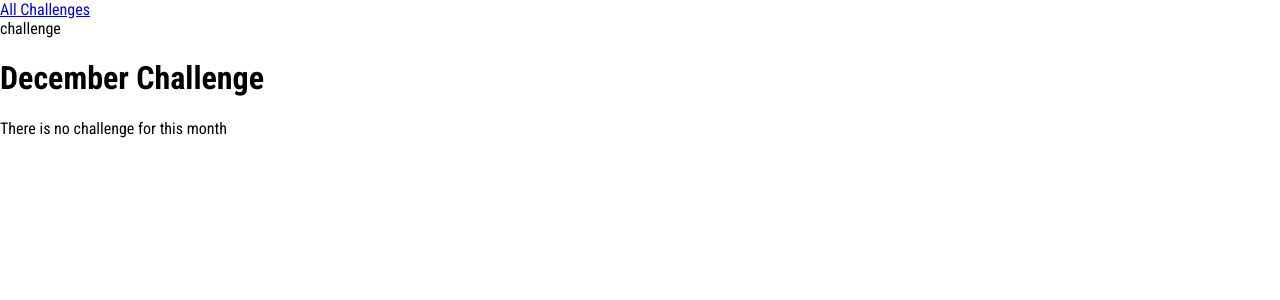
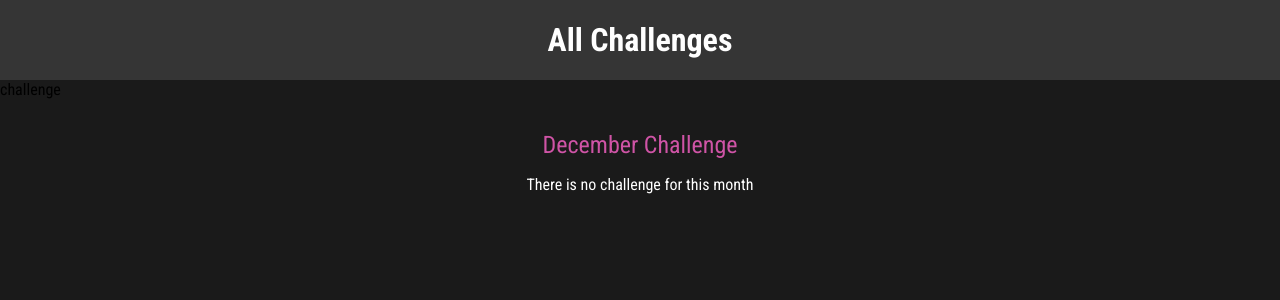
Before and after one commit to lesiak/django-udemy-maximilian-schwarzmuller, a Django app: page /challenges/december in a window 1280 px wide. Shown: the top 300 px of the page. Run offline with Django 4.2, Linux system fonts and the light colour scheme.

Commit message:
[APP1] Adding CSS styling

```diff
--- /dev/null
+++ b/app1/monthly_challenges/challenges/static/challenges/challenge.css
@@ -0,0 +1,22 @@
+h1,
+h2 {
+  text-align: center;
+  color: white;
+}
+
+h1 {
+  font-size: 1.5rem;
+  margin: 2rem 0 1rem 0;
+  font-weight: normal;
+  color: #cf54a6;
+}
+
+h2 {
+  font-size: 3rem;
+  font-weight: bold;
+}
+
+.fallback {
+  text-align: center;
+  color: white;
+}
--- /dev/null
+++ b/app1/monthly_challenges/challenges/static/challenges/includes/header.css
@@ -0,0 +1,25 @@
+header {
+  width: 100%;
+  height: 5rem;
+  background-color: #353535;
+}
+
+header nav {
+  width: 100%;
+  height: 100%;
+  display: flex;
+  justify-content: center;
+  align-items: center;
+}
+
+header nav a {
+  color: white;
+  font-size: 2rem;
+  font-weight: bold;
+  text-decoration: none;
+}
+
+header nav a:hover,
+header nav a:active {
+  color: #cf54a6;
+}
--- a/app1/monthly_challenges/challenges/templates/challenges/challenge.html
+++ b/app1/monthly_challenges/challenges/templates/challenges/challenge.html
@@ -1,4 +1,10 @@
 {% extends "base.html" %}
+{% load static %}
+
+{% block css_files %}
+    <link rel="stylesheet" href="{% static 'challenges/challenge.css' %}">
+    <link rel="stylesheet" href="{% static 'challenges/includes/header.css' %}">
+{% endblock %}
 
 {% block page_title %}Monthly Challenge{% endblock %}
 {% block content %}
@@ -7,6 +13,6 @@
     {% if challenge_text %}
         <h2>{{ challenge_text }}</h2>
     {% else %}
-        <p>There is no challenge for this month</p>
+        <p class="fallback">There is no challenge for this month</p>
     {% endif %}
 {% endblock %}
--- a/app1/monthly_challenges/challenges/templates/challenges/index.html
+++ b/app1/monthly_challenges/challenges/templates/challenges/index.html
@@ -3,6 +3,7 @@
 
 {% block css_files %}
     <link rel="stylesheet" href="{% static 'challenges/challenges.css' %}">
+    <link rel="stylesheet" href="{% static 'challenges/includes/header.css' %}">
 {% endblock %}
 
 {% block page_title %}All Challenges{% endblock %}
--- a/app1/monthly_challenges/static/styles.css
+++ b/app1/monthly_challenges/static/styles.css
@@ -6,4 +6,5 @@ html {
 
 body {
     margin: 0;
+    background-color: #1a1a1a;
 }
```
Also changed, not shown: app1/monthly_challenges/challenges/static/challenges/challenges.css (+35 -1 lines).
